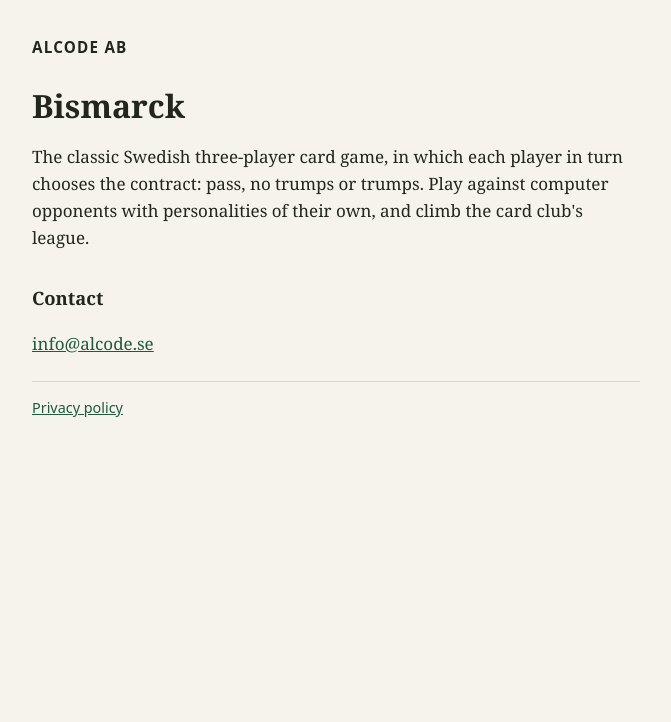
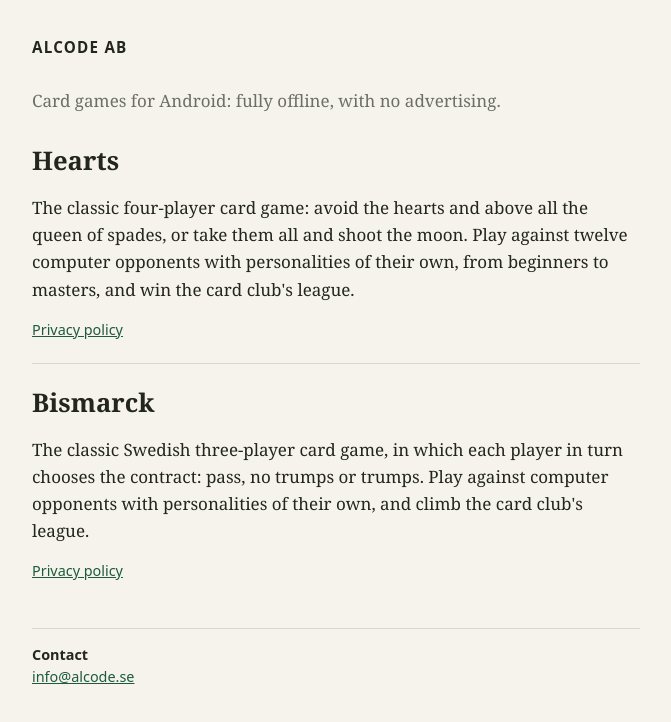
Before and after one commit to andrs8/andrs8.github.com, a plain HTML site: page index.html in a window 1280 px wide. Shown: the whole page, without its empty margins (304-975 px from the left). Drawn offline with Linux system fonts and the light colour scheme.

Commit message:
Add Hearts game section and update meta description
Updated the description meta tag and added Hearts game section.

```diff
--- a/index.html
+++ b/index.html
@@ -4,7 +4,7 @@
   <meta charset="utf-8">
   <meta name="viewport" content="width=device-width, initial-scale=1">
   <title>Alcode AB</title>
-  <meta name="description" content="Alcode AB makes the card game Bismarck for Android.">
+  <meta name="description" content="Alcode AB makes the card games Bismarck and Hearts for Android.">
   <link rel="stylesheet" href="style.css">
 </head>
 <body>
@@ -13,22 +13,31 @@
       <p class="company">Alcode AB</p>
     </header>
 
-    <section>
-      <h1>Bismarck</h1>
+    <p class="intro">Card games for Android: fully offline, with no advertising.</p>
+
+    <section class="game">
+      <h2>Hearts</h2>
+      <p>
+        The classic four-player card game: avoid the hearts and above all the queen of spades, or
+        take them all and shoot the moon. Play against twelve computer opponents with
+        personalities of their own, from beginners to masters, and win the card club's league.
+      </p>
+      <p class="links"><a href="hearts-privacy.html">Privacy policy</a></p>
+    </section>
+
+    <section class="game">
+      <h2>Bismarck</h2>
       <p>
         The classic Swedish three-player card game, in which each player in turn chooses the
         contract: pass, no trumps or trumps. Play against computer opponents with personalities
         of their own, and climb the card club's league.
       </p>
-    </section>
-
-    <section>
-      <h2>Contact</h2>
-      <p><a href="mailto:info@alcode.se">info@alcode.se</a></p>
+      <p class="links"><a href="privacy.html">Privacy policy</a></p>
     </section>
 
     <footer>
-      <a href="privacy.html">Privacy policy</a>
+      <h2>Contact</h2>
+      <p><a href="mailto:info@alcode.se">info@alcode.se</a></p>
     </footer>
   </main>
 </body>
```
